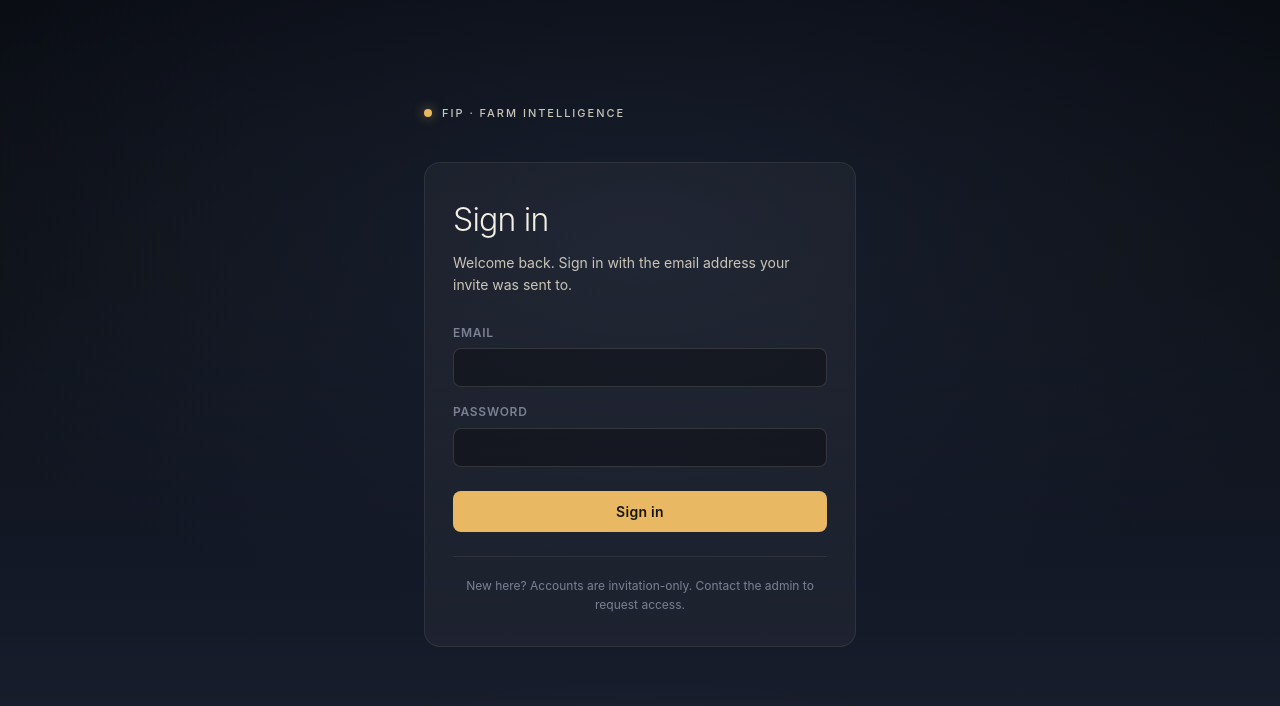
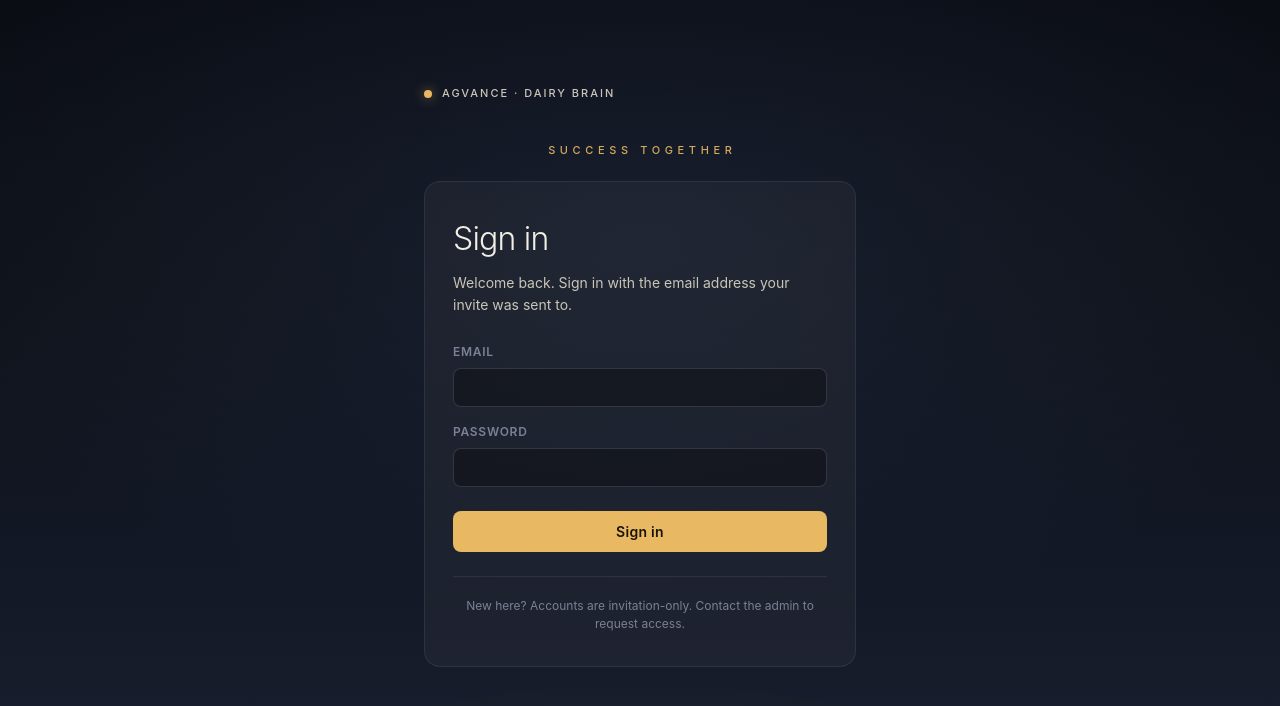
Before and after one commit to JasonFIP/FIP-Next-New, a Next.js app: page /signin in a window 1280 px wide. Shown: the top 706 px of the page. Built offline with nearby package versions, Linux system fonts and the light colour scheme.

Commit message:
Update signin.tsx

```diff
--- a/pages/signin.tsx
+++ b/pages/signin.tsx
@@ -14,6 +14,7 @@ import { useRouter } from 'next/router';
 import Head from 'next/head';
 import Link from 'next/link';
 import { createSupabaseBrowserClient } from '@/lib/supabase-browser';
+import SkyBackground from '@/components/SkyBackground';
 
 export default function SignIn() {
   const router = useRouter();
@@ -53,6 +54,7 @@ export default function SignIn() {
 
   return (
     <>
+      <SkyBackground />
       <Head>
         <title>Sign in — FIP</title>
         <meta name="viewport" content="width=device-width, initial-scale=1" />
@@ -60,8 +62,23 @@ export default function SignIn() {
       <main className="auth-container">
         <header className="auth-header">
           <span className="dot" />
-          <span className="brand">FIP &middot; Farm Intelligence</span>
+          <span className="brand">Agvance &middot; Dairy Brain</span>
         </header>
+        <div
+          style={{
+            textAlign: 'center',
+            fontSize: 11,
+            letterSpacing: '0.42em',
+            textTransform: 'uppercase',
+            color: 'var(--horizon, #e8b962)',
+            opacity: 0.9,
+            fontWeight: 500,
+            marginBottom: 22,
+            paddingLeft: '0.42em',
+          }}
+        >
+          Success Together
+        </div>
 
         <section className="auth-card">
           <h1>Sign in</h1>
```
